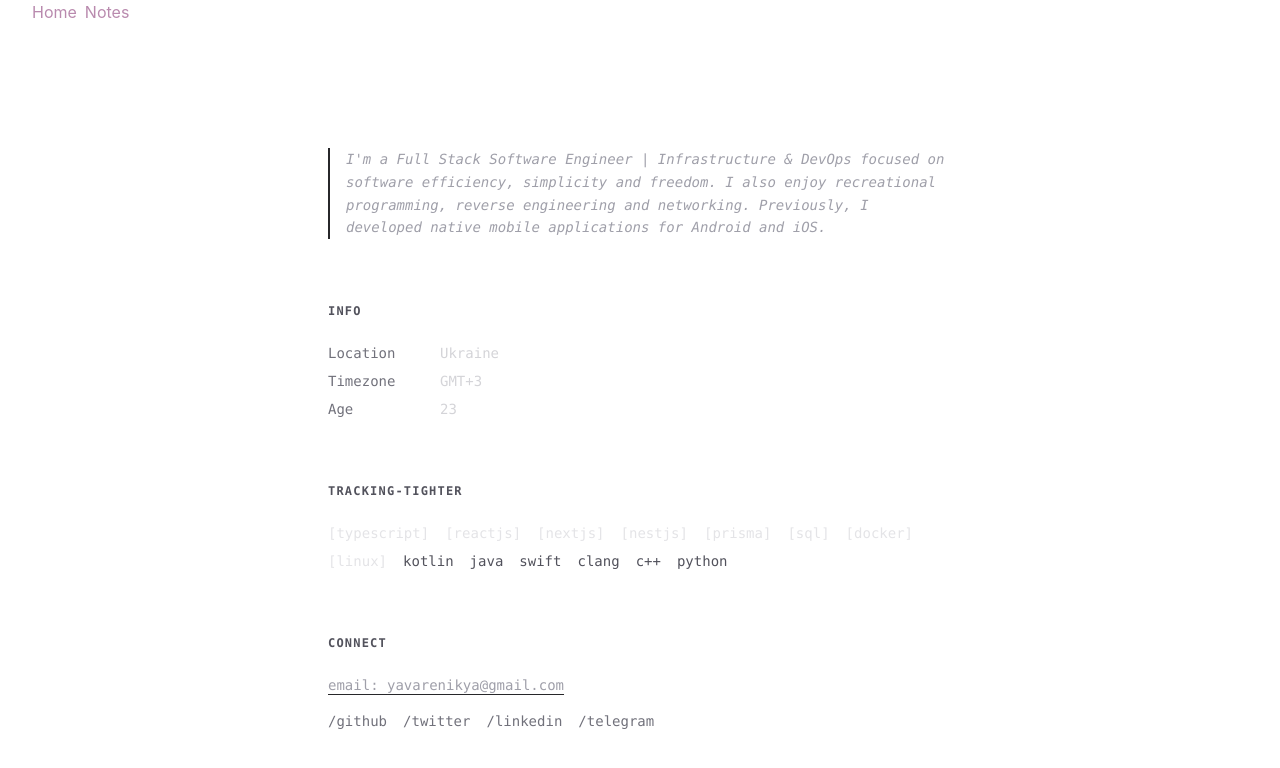
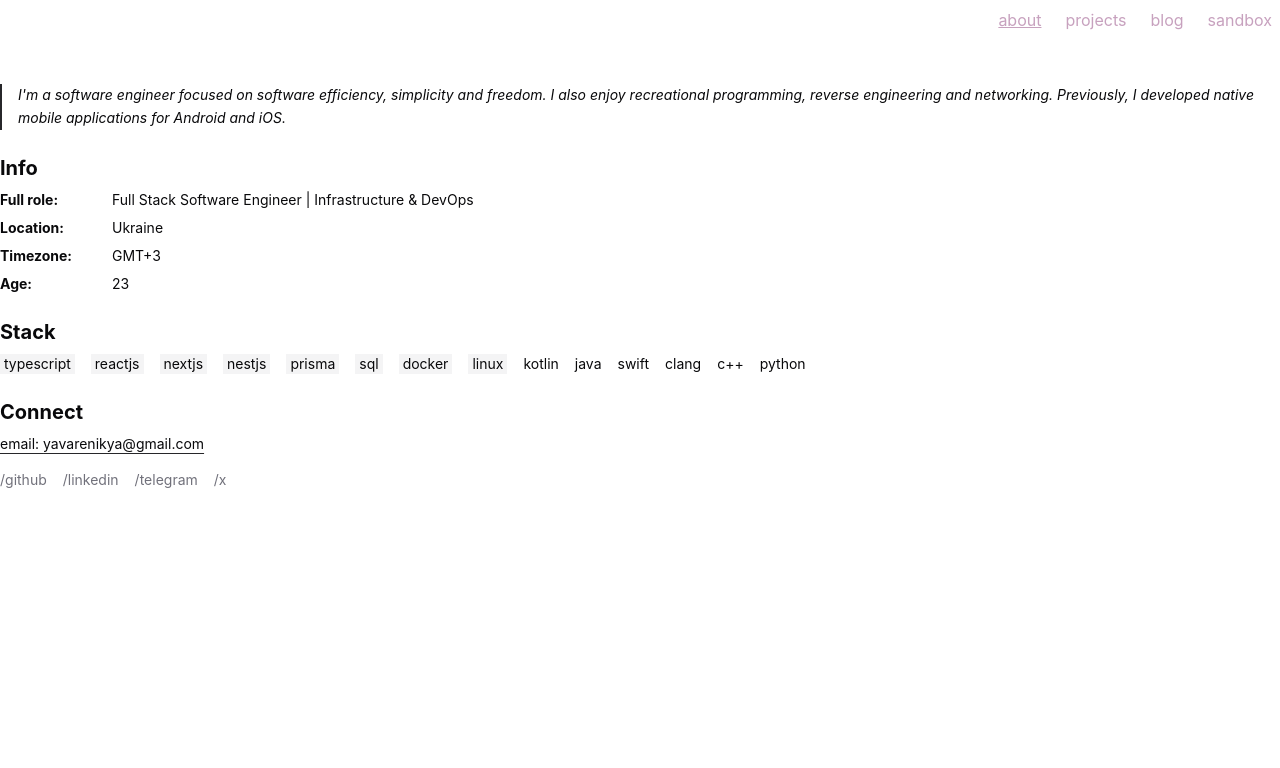
Before and after one commit to kotleni/kotleni.github.io, a React (Vite) app: page / in a window 1280 px wide. Shown: the top 768 px of the page. Built offline with nearby package versions, Linux system fonts and the light colour scheme.

Commit message:
chore: first tier of re-rework

```diff
--- a/package.json
+++ b/package.json
@@ -19,7 +19,8 @@
     "lucide-react": "^0.577.0",
     "react": "^19.1.1",
     "react-dom": "^19.1.1",
-    "react-router-dom": "^7.8.2"
+    "react-router-dom": "^7.8.2",
+    "tailwind-merge": "^3.6.0"
   },
   "devDependencies": {
     "@eslint/js": "^10.0.1",
--- /dev/null
+++ b/pnpm-workspace.yaml
@@ -0,0 +1,2 @@
+allowBuilds:
+  esbuild: true
--- a/src/App.tsx
+++ b/src/App.tsx
@@ -1,21 +1,24 @@
-import {useEffect} from 'react';
-import {House, NotebookText} from 'lucide-react';
+import React, {useEffect, useRef, useState} from 'react';
 import {NavLink, Route, Routes, useLocation} from 'react-router-dom';
 import {RootPage} from '@/routes/RootPage';
+import { RootLayoutContent } from './components/root-layout-content';
 
 interface NavigationPage {
     to: string;
     label: string;
+    description: string;
 }
 
 const navigationItems: NavigationPage[] = [
     {
         to: '/',
-        label: 'Home',
+        label: 'About',
+        description: 'Information about myself.',
     },
     {
         to: '/notes',
         label: 'Notes',
+        description: 'Short writings that I wrote.',
     },
 ];
 
@@ -44,28 +47,13 @@ function usePreferredDarkMode() {
 export default function App() {
     usePreferredDarkMode();
 
-    const location = useLocation();
-
     return (
-        <main className="container md:px-8">
-            <header>
-                <div className="flex flex-row gap-2">
-                    {navigationItems.map(navItem => (
-                        <NavLink
-                            className="text-primary hover:bg-primary hover:text-background"
-                            key={navItem.to}
-                            to={navItem.to}
-                        >
-                            {navItem.label}
-                        </NavLink>
-                    ))}
-                </div>
-            </header>
+        <RootLayoutContent>
             <div>
                 <Routes>
-                    <Route path="/" element={<RootPage />} />
+                    <Route index element={<RootPage />} />
                 </Routes>
             </div>
-        </main>
+        </RootLayoutContent>
     );
 }
--- /dev/null
+++ b/src/components/navigation-link.tsx
@@ -0,0 +1,21 @@
+import {cn} from '@/lib/utils';
+
+interface NavigationLinkProps {
+    isActive: boolean;
+    title: string;
+    url: string;
+}
+
+export function NavigationLink({isActive, title, url}: NavigationLinkProps) {
+    return (
+        <a
+            href={url}
+            className={cn(
+                'bold lg:p-2 text-lg md:text-base text-primary/80 hover:underline hover:text-primary',
+                isActive ? 'underline' : '',
+            )}
+        >
+            {title}
+        </a>
+    );
+}
--- /dev/null
+++ b/src/components/page-nav-link.tsx
@@ -0,0 +1,19 @@
+import {NavigationLink} from '@/components/navigation-link';
+import {useLocation} from 'react-router-dom';
+
+interface NavigationLinkProps {
+    title: string;
+    url: string;
+}
+
+export function PageNavigationLink(props: NavigationLinkProps) {
+    const currentPath = useLocation().pathname;
+
+    return (
+        <NavigationLink
+            title={props.title}
+            url={props.url}
+            isActive={currentPath === props.url}
+        />
+    );
+}
--- /dev/null
+++ b/src/components/root-layout-content.tsx
@@ -0,0 +1,48 @@
+import {PageNavigationLink} from '@/components/page-nav-link';
+
+interface NavLinkInfo {
+    title: string;
+    url: string;
+}
+
+const navLinks: NavLinkInfo[] = [
+    {title: 'about', url: '/'},
+    {title: 'projects', url: '/projects'},
+    {title: 'blog', url: '/blog'},
+    {title: 'sandbox', url: '/sandbox'},
+];
+
+export function RootLayoutContent({
+    children,
+}: Readonly<{
+    children: React.ReactNode;
+}>) {
+    return (
+        <div
+            className="flex flex-col"
+        >
+            <header
+                className="flex flex-row justify-end p-3 md:p-0"
+            >
+                <div className="flex flex-row gap-2">
+                    {navLinks.map((link, index) => {
+                        return (
+                            <PageNavigationLink
+                                key={index}
+                                title={link.title}
+                                url={link.url}
+                            />
+                        );
+                    })}
+                </div>
+            </header>
+            <div>
+                <main
+                    className="pb-4 h-full flex flex-col"
+                >
+                    {children}
+                </main>
+            </div>
+        </div>
+    );
+}
--- /dev/null
+++ b/src/lib/utils.ts
@@ -0,0 +1,46 @@
+import {clsx, type ClassValue} from 'clsx';
+import {twMerge} from 'tailwind-merge';
+
+export function cn(...inputs: ClassValue[]) {
+    return twMerge(clsx(inputs));
+}
+
+export function getKyivTimeZoneInfo() {
+    const timeZone = 'Europe/Kyiv'; // IANA Time Zone ID
+    const now = new Date();
+
+    // 1. Get the formatted time with the long time zone name
+    // Example output: "Eastern European Standard Time" or "Eastern European Summer Time"
+    const typeFormatter = new Intl.DateTimeFormat('en-US', {
+        timeZone: timeZone,
+        timeZoneName: 'long',
+    });
+
+    const formattedString = typeFormatter.format(now);
+
+    // 2. Get the short offset (e.g., "GMT+2" or "GMT+3")
+    const offsetFormatter = new Intl.DateTimeFormat('en-US', {
+        timeZone: timeZone,
+        timeZoneName: 'shortOffset',
+    });
+
+    const offsetString = offsetFormatter
+        ?.formatToParts(now)
+        ?.find(part => part.type === 'timeZoneName')?.value;
+
+    // 3. Determine Season based on keywords or offset
+    // Kyiv Standard (Winter) = UTC+2
+    // Kyiv Daylight (Summer) = UTC+3
+    const isSummerTime =
+        formattedString.includes('Summer') ||
+        formattedString.includes('Daylight') ||
+        offsetString === 'GMT+3';
+
+    return {
+        location: 'Kyiv, Ukraine',
+        currentTime: now.toLocaleString('en-GB', {timeZone}), // en-GB uses 24h format
+        timeZoneName: formattedString.split(', ').pop(), // Extract just the name
+        utcOffset: offsetString,
+        season: isSummerTime ? 'Summer Time (DST)' : 'Winter Time (Standard)',
+    };
+}
--- a/src/routes/RootPage.tsx
+++ b/src/routes/RootPage.tsx
@@ -28,7 +28,7 @@ class BioBuilder {
         stack: [],
         additional: [],
         socials: [],
-        email: ''
+        email: '',
     };
 
     base(fullName: string, description: string): this {
@@ -38,12 +38,12 @@ class BioBuilder {
     }
 
     detail(title: string, resolver: DetailResolver): this {
-        this.data.details.push({ title, resolver });
+        this.data.details.push({title, resolver});
         return this;
     }
 
     contact(name: string, url: string): this {
-        this.data.socials.push({ name, url });
+        this.data.socials.push({name, url});
         return this;
     }
 
@@ -64,56 +64,99 @@ class BioBuilder {
 }
 
 const bio = new BioBuilder()
-    .base('Viktor Varenik', `I'm a Full Stack Software Engineer | Infrastructure & DevOps focused on software efficiency, simplicity and freedom. I also enjoy recreational programming, reverse engineering and networking. Previously, I developed native mobile applications for Android and iOS.`)
+    .base(
+        'Viktor Varenik',
+        `I'm a software engineer focused on software efficiency, simplicity and freedom. I also enjoy recreational programming, reverse engineering and networking. Previously, I developed native mobile applications for Android and iOS.`,
+    )
+    .detail(
+        'Full role',
+        () => 'Full Stack Software Engineer | Infrastructure & DevOps',
+    )
     .detail('Location', () => 'Ukraine')
     .detail('Timezone', () => 'GMT+3')
     .detail('Age', () => '23')
     .skills(
-        ['typescript', 'reactjs', 'nextjs', 'nestjs', 'prisma', 'sql', 'docker', 'linux'],
-        ['kotlin', 'java', 'swift', 'clang', 'c++', 'python']
+        [
+            'typescript',
+            'reactjs',
+            'nextjs',
+            'nestjs',
+            'prisma',
+            'sql',
+            'docker',
+            'linux',
+        ],
+        ['kotlin', 'java', 'swift', 'clang', 'c++', 'python'],
     )
     .mail('yavarenikya@gmail.com')
     .contact('Github', 'https://github.com/kotleni')
-    .contact('Twitter', 'https://x.com/kotleni_')
     .contact('Linkedin', 'https://www.linkedin.com/in/kotleni/')
     .contact('Telegram', 'https://t.me/kotleni')
+    .contact('X', 'https://x.com/kotleni_')
     .build();
+
+function SectionLabel({text}: {text: string}) {
+    return <h2 className="mb-2 text-xl font-bold">{text}</h2>;
+}
 
 export function RootPage() {
     return (
-        <main className="max-w-2xl mx-auto py-20 px-6 font-mono text-sm antialiased text-zinc-400 selection:bg-zinc-800">
-            <section className="mb-16">
-                <h1 className="text-white text-lg font-bold mb-4 uppercase tracking-tighter">{bio.fullName}</h1>
-                <p className="leading-relaxed border-l-2 border-zinc-800 pl-4 italic">{bio.description}</p>
+        <main className="flex flex-col gap-6 text-sm">
+            <section>
+                <h1 className="text-white text-lg font-bold mb-4 uppercase tracking-tighter">
+                    {bio.fullName}
+                </h1>
+                <p className="leading-relaxed border-l-2 border-zinc-800 pl-4 italic">
+                    {bio.description}
+                </p>
             </section>
 
-            <section className="mb-16">
-                <h2 className="text-zinc-600 mb-6 text-xs uppercase tracking-widest font-bold">Info</h2>
+            <section>
+                <SectionLabel text="Info" />
                 <div className="space-y-2">
                     {bio.details.map((d, i) => (
                         <div key={i} className="flex gap-4">
-                            <span className="text-zinc-500 w-24 shrink-0">{d.title}</span>
-                            <span className="text-zinc-300">{d.resolver()}</span>
+                            <span className="font-bold w-24 shrink-0">
+                                {d.title}:
+                            </span>
+                            <span className="">{d.resolver()}</span>
                         </div>
                     ))}
                 </div>
             </section>
 
-            <section className="mb-16">
-                <h2 className="text-zinc-600 mb-6 text-xs uppercase tracking-widest font-bold">tracking-tighter</h2>
+            <section>
+                <SectionLabel text="Stack" />
                 <div className="flex flex-wrap gap-x-4 gap-y-2">
-                    {bio.stack.map(s => <span key={s} className="text-zinc-200">[{s}]</span>)}
-                    {bio.additional.map(s => <span key={s} className="text-zinc-600">{s}</span>)}
+                    {bio.stack.map(s => (
+                        <span key={s} className="bg-accent px-1 round-xl">
+                            {s}
+                        </span>
+                    ))}
+                    {bio.additional.map(s => (
+                        <span key={s} className="">
+                            {s}
+                        </span>
+                    ))}
                 </div>
             </section>
 
             <section>
-                <h2 className="text-zinc-600 mb-6 text-xs uppercase tracking-widest font-bold">Connect</h2>
+                <SectionLabel text="Connect" />
                 <div className="flex flex-col gap-2">
-                    <a href={`mailto:${bio.email}`} className="hover:text-white transition-colors underline decoration-zinc-800 underline-offset-4">email: {bio.email}</a>
+                    <a
+                        href={`mailto:${bio.email}`}
+                        className="hover:text-white transition-colors underline decoration-zinc-800 underline-offset-4"
+                    >
+                        email: {bio.email}
+                    </a>
                     <div className="flex gap-4 mt-2">
                         {bio.socials.map(s => (
-                            <a key={s.name} href={s.url} className="text-zinc-500 hover:text-zinc-200 transition-colors">
+                            <a
+                                key={s.name}
+                                href={s.url}
+                                className="text-zinc-500 hover:text-zinc-200 transition-colors"
+                            >
                                 /{s.name.toLowerCase()}
                             </a>
                         ))}
```
Also changed, not shown: src/components/back-button.tsx (added, +16 -0 lines), src/style.css (+15 -16 lines), 2 other files (tests, documents, lock files or other folders).
